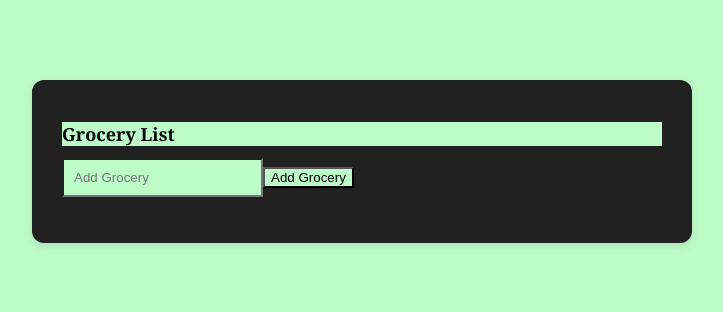
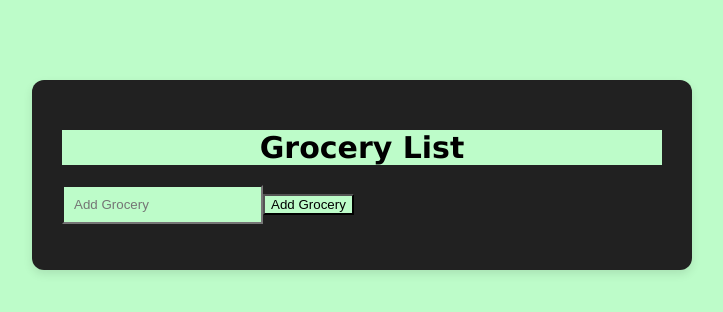
Before and after one commit to Eshhaa11/grocery-list, a React (Create React App) app: page / in a window 1280 px wide. Shown: the top 312 px of the page, without its empty margins (278-1001 px from the left). Built offline with nearby package versions, Linux system fonts and the light colour scheme.

Commit message:
added groc

```diff
--- a/src/Components/Grocery.css
+++ b/src/Components/Grocery.css
@@ -14,8 +14,9 @@
 }
 
 h1 {
-    font-family: 'Georgia';
-    font-size: 18px;
+    font-family: 'Verdana';
+    font-size: 30px;
+    text-align: center;
 }
 
 input {
```
